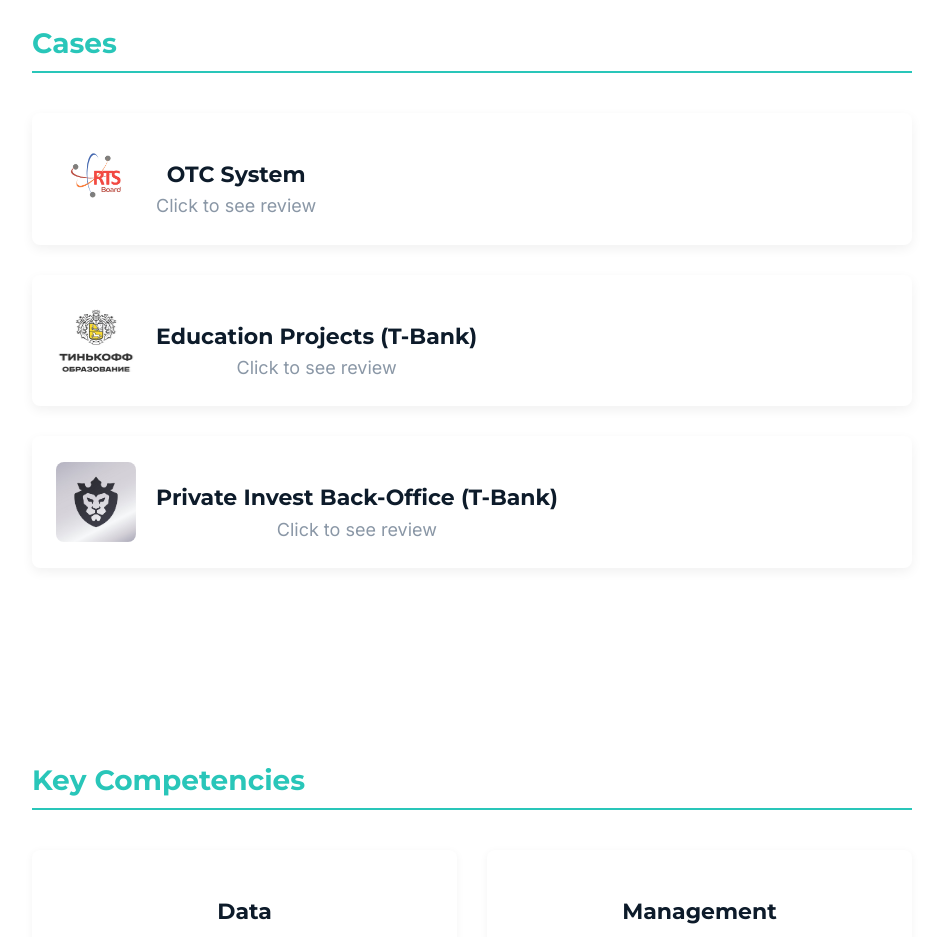
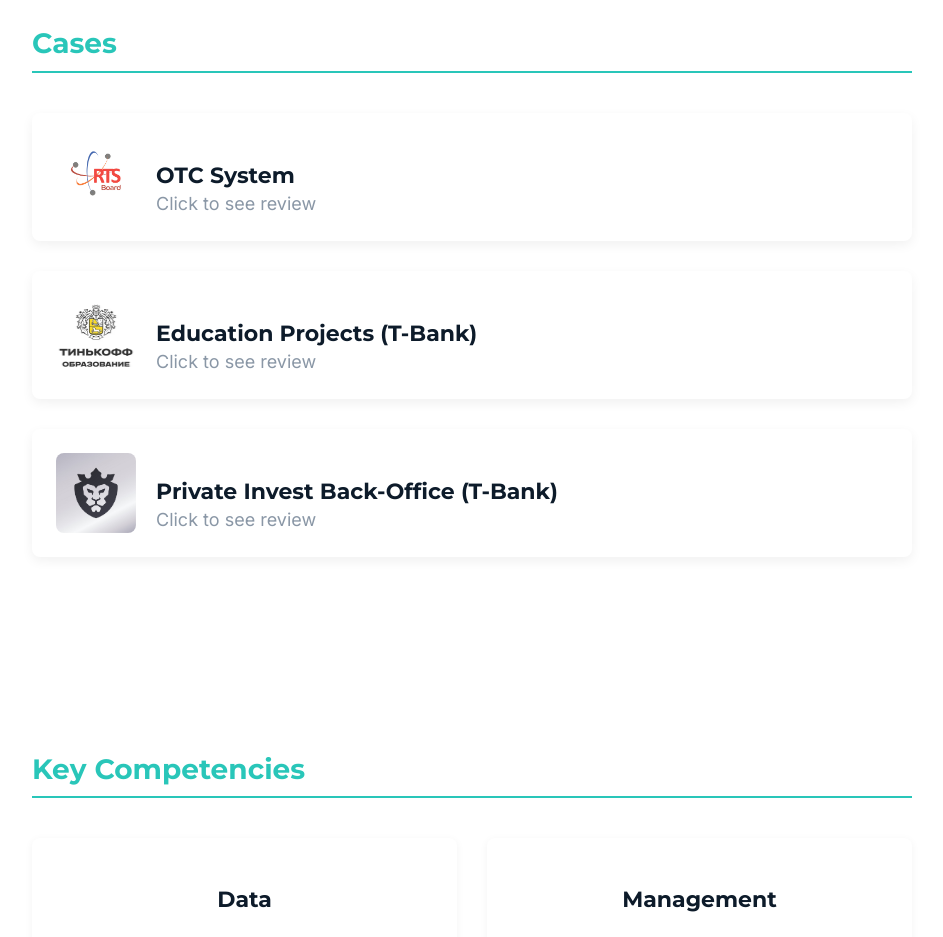
Before and after one commit to raliend/GROMOFF, a plain HTML site: page index.html in a window 1280 px wide. Shown: the part 1860-2797 px from the top of the page, without its empty margins (168-1111 px from the left). Drawn offline with Linux system fonts and the light colour scheme.

Commit message:
Update style.css

```diff
--- a/style.css
+++ b/style.css
@@ -280,9 +280,26 @@ h3{font-family: 'Montserrat'; font-size: 22px; margin-bottom: 15px;}
 .cases-grid{display: grid; grid-template-columns: 1fr; gap: 30px;}
 .case-card{background: var(--card-bg); border-radius: 8px; box-shadow: 0 4px 12px rgba(0,0,0,.06); overflow: hidden; cursor: pointer; transition: transform .3s, background .3s;}
 .case-card:hover {transform: translateY(-5px);}
-.case-header {display: flex; gap: 20px; padding: 24px; align-items: center;}
-.case-title h3{margin: 0; font-size: 22px;}
-.case-title p {color: var(--muted-text); margin: 0;}
+.case-header {
+    display: flex;
+    gap: 20px;
+    padding: 24px;
+    align-items: center;
+}
+.case-title {
+    display: flex; /* Делаем его flex-контейнером */
+    flex-direction: column; /* Элементы будут располагаться друг под другом */
+    align-items: flex-start; /* Выравнивание по левому краю */
+}
+.case-title h3{
+    margin: 0;
+    font-size: 22px;
+}
+.case-title p {
+    color: var(--muted-text);
+    margin: 0; /* Убираем стандартные отступы, если они есть */
+    line-height: 1.2; /* Немного уменьшим межстрочный интервал для плотности */
+}
 .case-review {max-height: 0; overflow: hidden; transition: max-height 0.5s ease-out, padding 0.5s ease-out; padding: 0 24px; background: rgba(0,0,0,0.05);}
 [data-theme="dark"] .case-review { background: rgba(255,255,255,0.05); }
 .case-card.is-open .case-review {max-height: 500px; padding: 20px 24px;}
```
